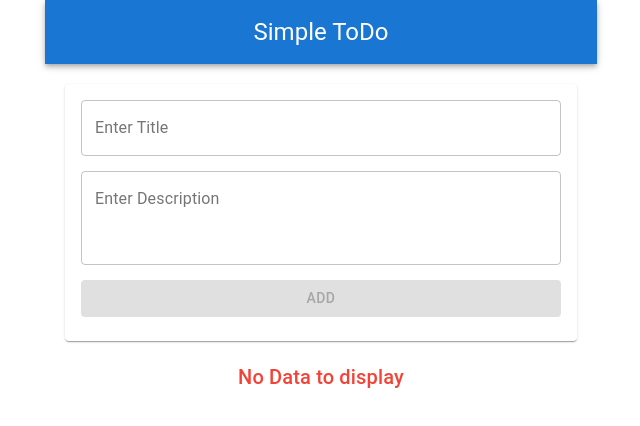
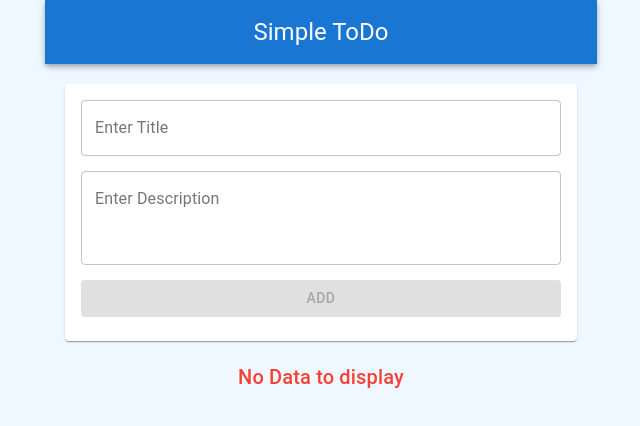
Before and after one commit to VishwaDeAero/todo-react, a React (Create React App) app: page / in a window 1280 px wide. Shown: the top 426 px of the page, without its empty margins (319-959 px from the left). Built offline with nearby package versions, Linux system fonts and the light colour scheme.

Commit message:
Background Color Changed

```diff
--- a/src/view/index.js
+++ b/src/view/index.js
@@ -8,8 +8,9 @@ import TodoList from './todoList';
 
 const useStyles = makeStyles({
     root: {
+        background: "aliceBlue",
         textAlign: "center",
-        height: "100%"
+        minHeight: "100vh"
     }
 });
 
@@ -29,11 +30,10 @@ function Todo() {
     return (
         <ThemeProvider theme={theme}>
             <div className={classes.root}>
-
-        <Container maxWidth="sm">
-                <Header />
-                <Form />
-                <TodoList />
+                <Container maxWidth="sm">
+                    <Header />
+                    <Form />
+                    <TodoList />
                 </Container>
             </div>
         </ThemeProvider>
```
